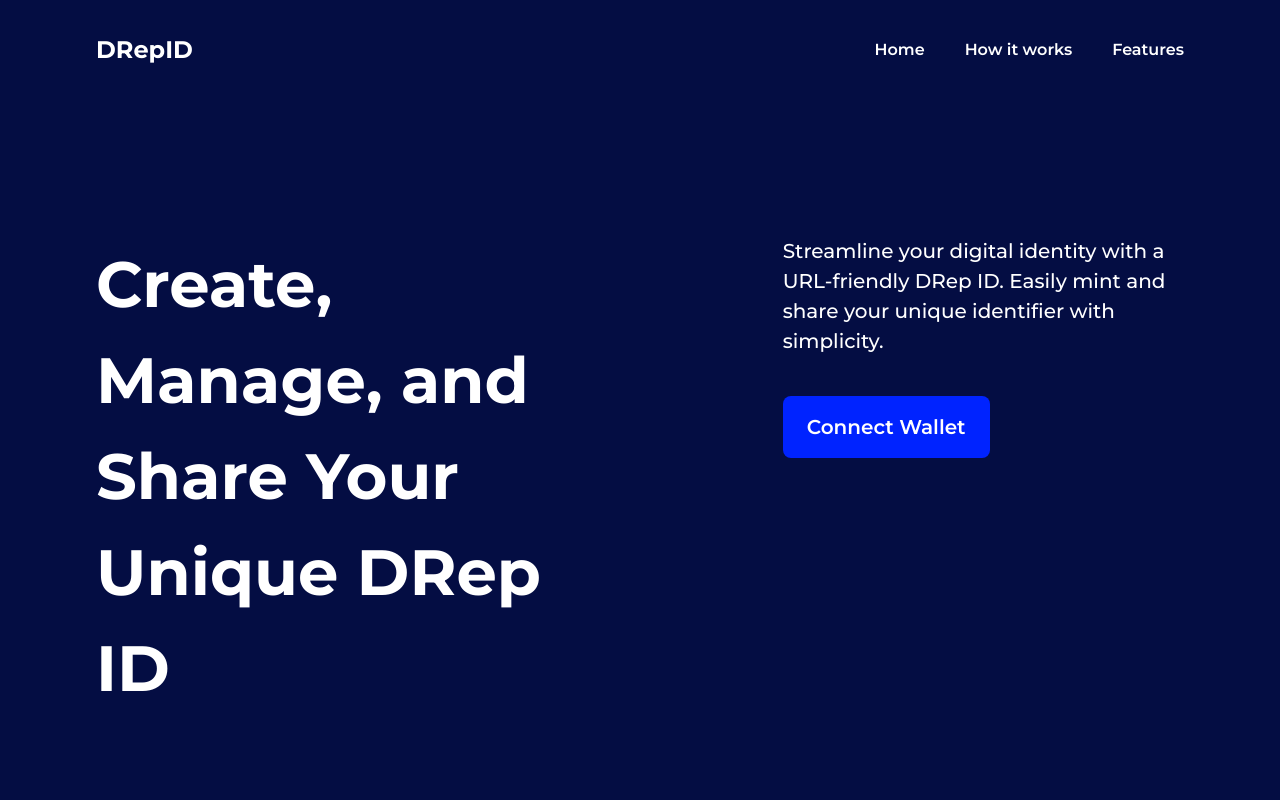
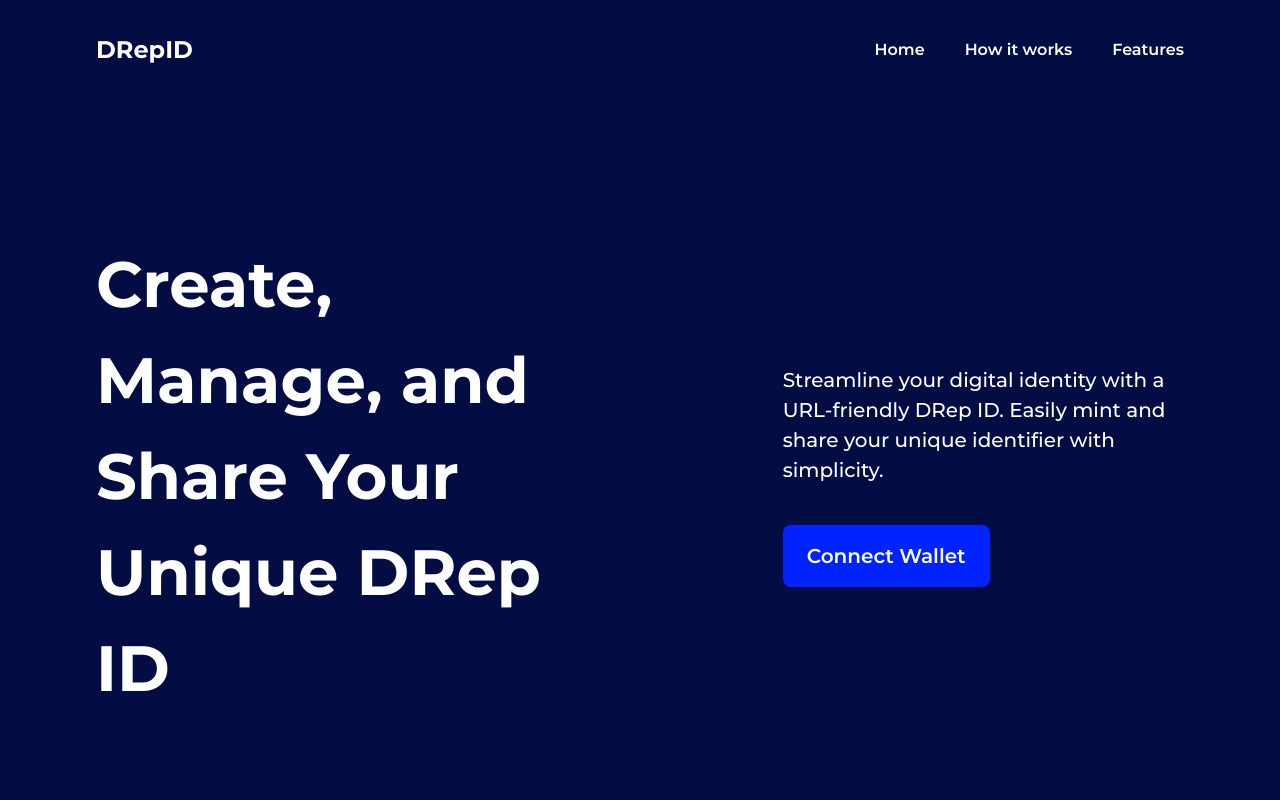
Before and after one commit to cardanoapi/drep-id, a Next.js app in the folder frontend/: page / in a window 1280 px wide. Shown: the top 800 px of the page. Built offline with nearby package versions, Linux system fonts and the light colour scheme.

Commit message:
chore: make banner content item center

```diff
--- a/frontend/src/components/icons/delegateVote.tsx
+++ b/frontend/src/components/icons/delegateVote.tsx
@@ -36,8 +36,8 @@ export default function DelegateVoteIcon(props: React.SVGAttributes<{}>) {
           y2="100"
           gradientUnits="userSpaceOnUse"
         >
-          <stop stop-color="#0028FF" />
-          <stop offset="1" stop-color="#040D43" />
+          <stop stopColor="#0028FF" />
+          <stop offset="1" stopColor="#040D43" />
         </linearGradient>
         <image
           id="image0_31_31"
--- a/frontend/src/components/landing-sections/banner.tsx
+++ b/frontend/src/components/landing-sections/banner.tsx
@@ -4,7 +4,7 @@ import { banner } from "@src/constants";
 export default function Banner() {
   return (
     <div className="sm:pt-[136px] sm:pb-[194px] py-[60px] bg-primary-900 flex justify-center items-center">
-      <div className="max-w-[1440px] flex justify-between lg:gap-[150px] gap-[75px] sm:px-[96px] px-6 ">
+      <div className="max-w-[1440px] flex justify-between items-center md:flex-row flex-col lg:gap-[150px] gap-[75px] sm:px-[96px] px-6 ">
         <p className="h1 font-bold text-white">{banner.title}</p>
         <div className="flex flex-col gap-10">
           <p className="body1 !font-medium text-white">{banner.description}</p>
```
